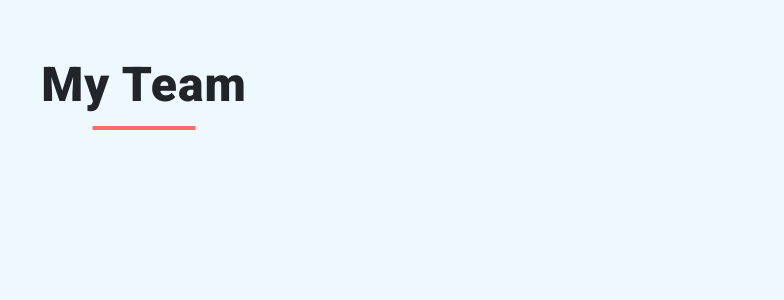
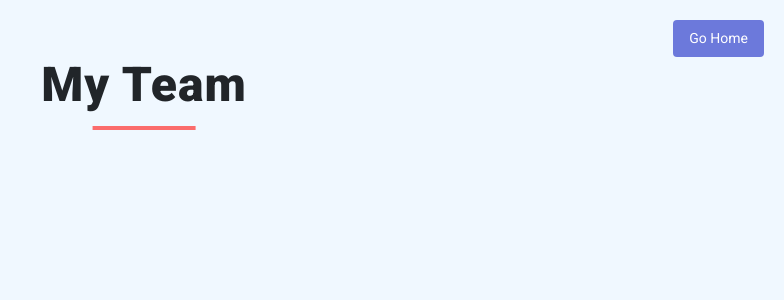
Before and after one commit to suzanpaudel/pokedex, a React (Vite) app: page /my-team in a window 1280 px wide. Shown: the top 300 px of the page, without its empty margins (496-1280 px from the left). Built offline with nearby package versions, Linux system fonts and the light colour scheme.

Commit message:
work on the my team provider and page

```diff
--- a/src/App.jsx
+++ b/src/App.jsx
@@ -1,5 +1,6 @@
 import { BrowserRouter, Routes, Route, Navigate } from "react-router-dom";
 import PokemonsProvider from "./context/PokemonsProvider";
+import MyTeamProvider from "./context/MyTeamProvider";
 import MyTeam from "./pages/My Team";
 import PokemonsList from "./pages/PokemonsList";
 import PokemonDetails from "./pages/PokemonDetails";
@@ -9,6 +10,7 @@ import generations from "./data/generation";
 function App() {
 	return (
 		<PokemonsProvider>
+			<MyTeamProvider>
 				<BrowserRouter>
 					<Routes>
 						<Route
@@ -41,6 +43,7 @@ function App() {
 						/>
 					</Routes>
 				</BrowserRouter>
+			</MyTeamProvider>
 		</PokemonsProvider>
 	);
 }
--- /dev/null
+++ b/src/components/NavBtn/index.jsx
@@ -0,0 +1,15 @@
+import { Link } from "react-router-dom";
+import styles from "./styles.module.css";
+
+const NavBtn = ({ text, link }) => {
+	return (
+		<Link
+			to={`/${link}`}
+			className={styles.navBtn}
+		>
+			{text}
+		</Link>
+	);
+};
+
+export default NavBtn;
--- /dev/null
+++ b/src/components/NavBtn/styles.module.css
@@ -0,0 +1,15 @@
+.navBtn {
+	position: fixed;
+	top: 20px;
+	right: 20px;
+	background-color: #6c79db;
+	color: #fff;
+	padding: 8px 16px;
+	font-size: 14px;
+	border-radius: 4px;
+}
+
+.navBtn:hover {
+	color: #fff;
+	background-color: #5b69d7;
+}
--- /dev/null
+++ b/src/context/MyTeamProvider.jsx
@@ -0,0 +1,43 @@
+import { createContext, useEffect, useState } from "react";
+
+export const MyTeamContext = createContext();
+
+const MyTeamProvider = ({ children }) => {
+	const [myTeam, setMyTeam] = useState(() => {
+		const storedMyTeam = localStorage.getItem("my-team");
+		return storedMyTeam ? JSON.parse(storedMyTeam) : [];
+	});
+
+	useEffect(() => {
+		localStorage.setItem("my-team", JSON.stringify(myTeam));
+	}, [myTeam]);
+
+	const addPokemonHandler = pokemon => {
+		if (myTeam.length >= 6) {
+			alert("Maximum number of pokemon in the team reached");
+			return;
+		}
+
+		setMyTeam(prevMyTeam => [...prevMyTeam, pokemon]);
+	};
+
+	const removePokemonHandler = pokemonId => {
+		setMyTeam(prevMyTeam => prevMyTeam.filter(pokemon => pokemon.id !== parseInt(pokemonId)));
+		console.log(myTeam);
+	};
+
+	const isInTheTeam = pokemonId => {
+		return myTeam.some(pokemon => pokemon.id === parseInt(pokemonId));
+	};
+
+	const pokemonContextValue = {
+		myTeam,
+		addPokemonHandler,
+		removePokemonHandler,
+		isInTheTeam,
+	};
+
+	return <MyTeamContext.Provider value={pokemonContextValue}>{children}</MyTeamContext.Provider>;
+};
+
+export default MyTeamProvider;
--- a/src/pages/My Team/index.jsx
+++ b/src/pages/My Team/index.jsx
@@ -1,10 +1,30 @@
+import { Container, Row } from "react-bootstrap";
 import Heading from "../../components/Heading";
+import NavBtn from "../../components/NavBtn";
+import { useContext } from "react";
+import { MyTeamContext } from "../../context/MyTeamProvider";
+import PokemonItem from "../../components/PokemonItem";
 
 const MyTeam = () => {
+	const { myTeam } = useContext(MyTeamContext);
 	return (
-		<div>
+		<>
+			<NavBtn
+				text="Go Home"
+				link="gen-i"
+			/>
 			<Heading title="My Team" />
-		</div>
+			<Container>
+				<Row>
+					{myTeam.map(pokemon => (
+						<PokemonItem
+							key={pokemon.id}
+							pokemon={pokemon}
+						/>
+					))}
+				</Row>
+			</Container>
+		</>
 	);
 };
 
--- a/src/pages/PokemonDetails/index.jsx
+++ b/src/pages/PokemonDetails/index.jsx
@@ -1,20 +1,22 @@
 import { useState, useEffect, useContext } from "react";
 import { useParams } from "react-router-dom";
 import Heading from "../../components/Heading";
+import { MyTeamContext } from "../../context/MyTeamProvider";
 import { PokemonsContext } from "../../context/PokemonsProvider";
 import { fetchPokemonData } from "../../api";
+import NavBtn from "../../components/NavBtn";
 
 const PokemonDetails = () => {
 	const { pokemonId } = useParams();
 	const pokemonsContext = useContext(PokemonsContext);
-	const { pokemons, setPokemons } = pokemonsContext;
+	const { pokemons } = pokemonsContext;
+	const { addPokemonHandler, removePokemonHandler, isInTheTeam } = useContext(MyTeamContext);
 
 	const [pokemonData, setPokemonData] = useState(null);
 
 	useEffect(() => {
 		const getPokemonData = async () => {
 			let data;
-			console.log(pokemons, "test");
 			// const existingPokemon = pokemons.find(pokemon => pokemon.id === parseInt(pokemonId));
 			const existingPokemon = null;
 
@@ -32,8 +34,22 @@ const PokemonDetails = () => {
 
 	return (
 		<div>
+			<NavBtn
+				text="My Team"
+				link="my-team"
+			/>
 			<Heading title="Pokemon Details" />
-			<button>Add to the team</button>
+			<button
+				onClick={() => {
+					if (isInTheTeam(pokemonId)) {
+						removePokemonHandler(pokemonId);
+					} else {
+						addPokemonHandler(pokemonData);
+					}
+				}}
+			>
+				{isInTheTeam(pokemonId) ? "Remove from Team" : "Add to Team"}
+			</button>
 			{/* Render the rest of your Pokemon details here */}
 		</div>
 	);
--- a/src/pages/PokemonsList/index.jsx
+++ b/src/pages/PokemonsList/index.jsx
@@ -3,10 +3,15 @@ import { Container } from "react-bootstrap";
 import Heading from "../../components/Heading";
 import Navigation from "../../components/Navigation";
 import PokemonsView from "../../components/PokemonsView";
+import NavBtn from "../../components/NavBtn";
 
 const PokemonsList = ({ genId }) => {
 	return (
 		<>
+			<NavBtn
+				text="My Team"
+				link="my-team"
+			/>
 			<Heading title="Pokédex" />
 			<Navigation />
 			<Container>
```
Lines whose indentation alone changed are shown as unchanged.
